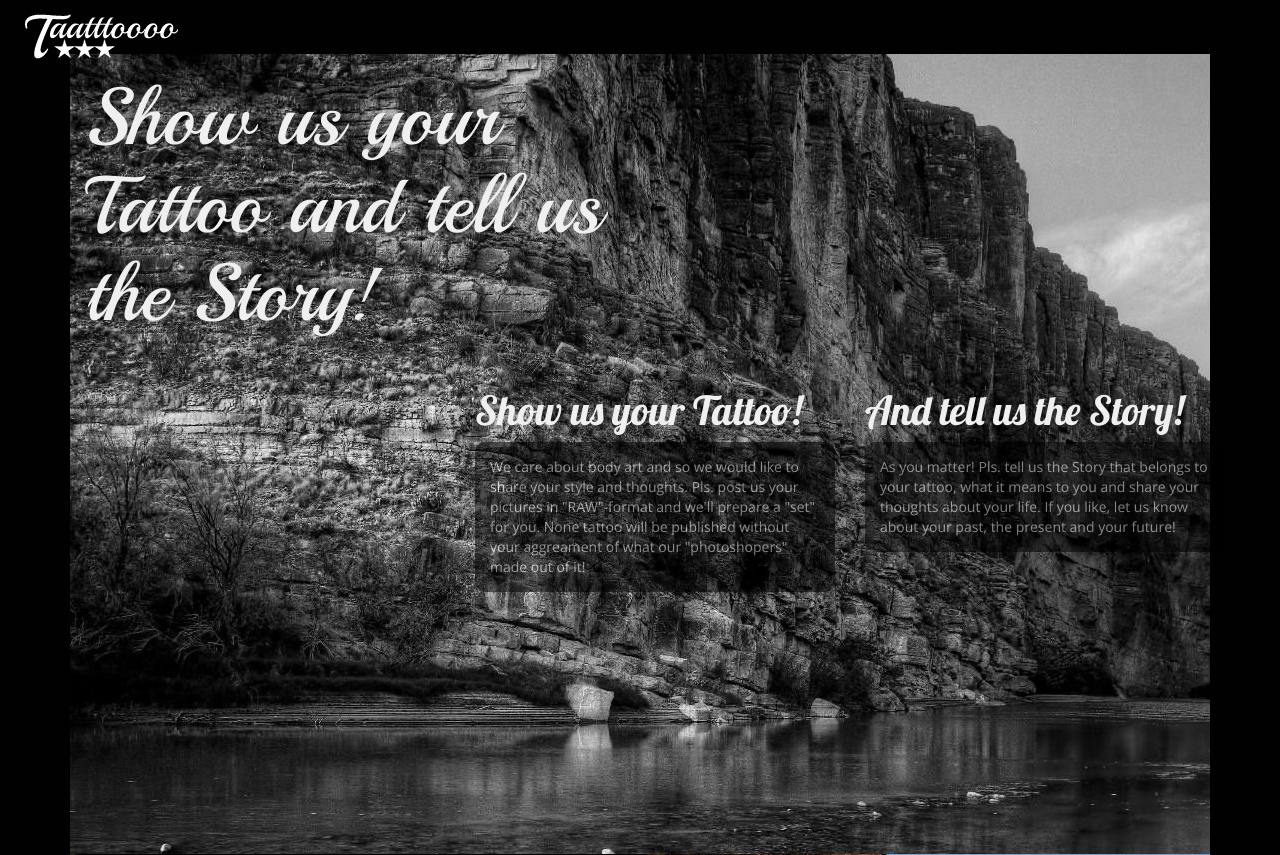
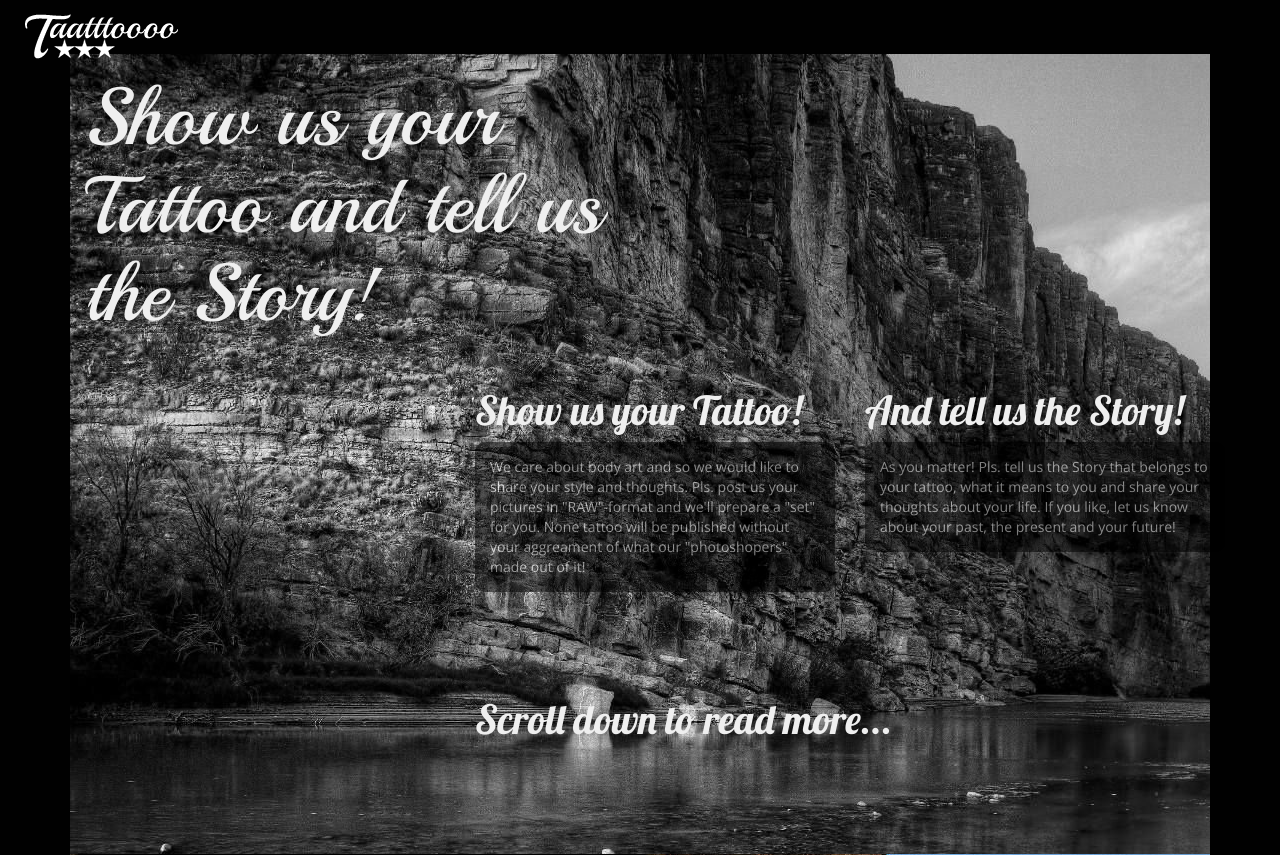
Before and after one commit to philippfrenzel/taatttoooo, a Yii app: template views/site/index.php in a window 1280 px wide. Shown: the part 16-871 px from the top of the page. Run offline with PHP 8.4 and a stand-in for Yii, Linux system fonts and the light colour scheme; the template is opened without the code that fills it, so the values that code supplies are empty; some libraries are stand-ins or nearby versions.

Commit message:
fix style and improve user management

```diff
--- a/config/params.php
+++ b/config/params.php
@@ -1,5 +1,6 @@
 <?php
 
 return [
-    'adminEmail' => 'admin@example.com',
+    'adminEmail' => 'webmaster@taatttoooo.com',
+    'icon-framework' => 'fa',
 ];
--- a/views/layouts/onepage.php
+++ b/views/layouts/onepage.php
@@ -6,12 +6,14 @@ use yii\widgets\Breadcrumbs;
 use app\assets\AppAsset;
 
 use philippfrenzel\yii2fullpagejs\yii2fullpagejs;
+use kartik\icons\Icon;
 
 /**
  * @var \yii\web\View $this
  * @var string $content
  */
 AppAsset::register($this);
+Icon::map($this);
 ?>
 <?php $this->beginPage() ?>
 <!DOCTYPE html>
--- a/views/site/onepage/first_page.php
+++ b/views/site/onepage/first_page.php
@@ -33,6 +33,20 @@
                     your future!
                 </p>
             </div>
+        </div>
+        <div class="row">
+            <h2>&nbsp;</h2>
+        </div>
+        <div class="row">
+            <div class="col-md-6"></div>
+            <div class="col-md-4 center-block">
+                <i class="fa fa-chevron-down fa-5x"></i>
+            </div>
+            <div class="col-md-2"></div>
+        </div>
+        <div class="row">
+            <div class="col-md-4"></div>
+            <div class="col-md-8"><h2>Scroll down to read more...</h2></div>
         </div>
     </div>
 </div>
```
